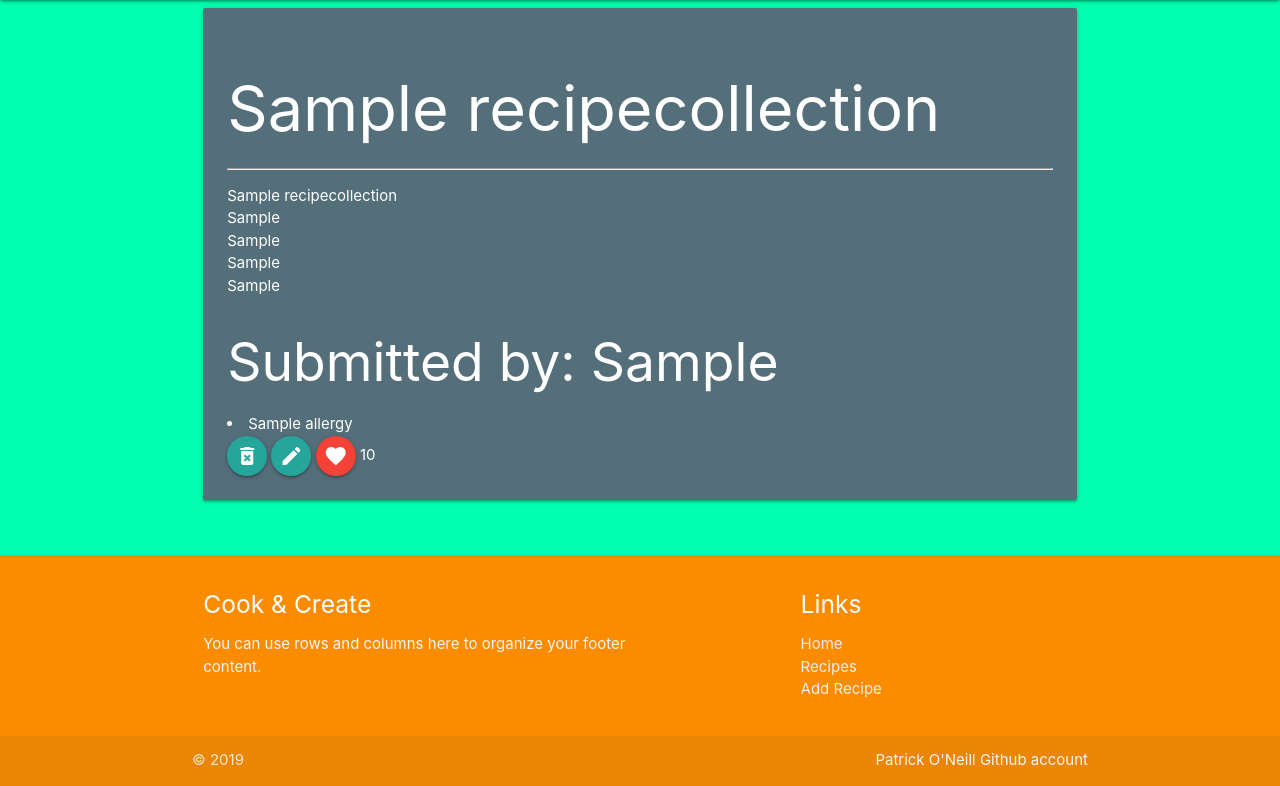
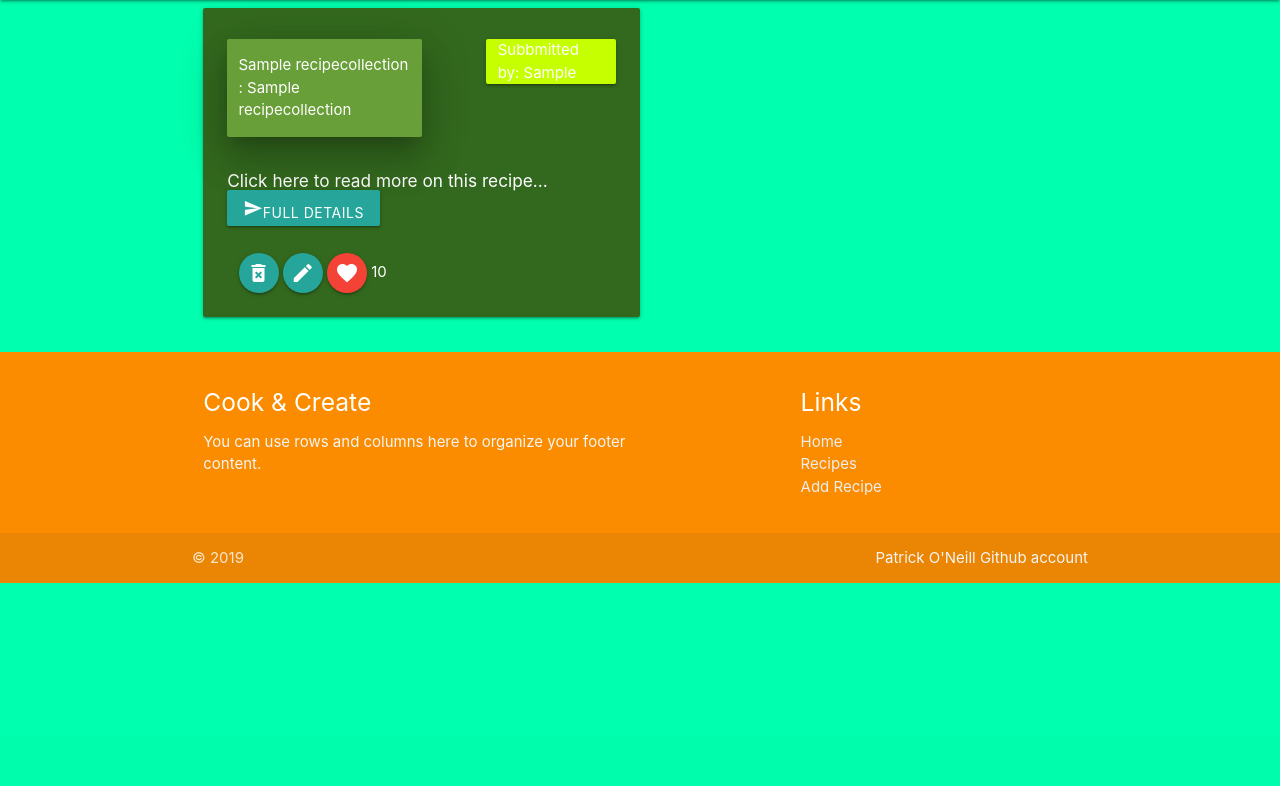
Before and after one commit to patrickoneill/paddys-recipe-app, a Flask app: page /see_recipes in a window 1280 px wide. Shown: the part 64-850 px from the top of the page. After the commit the page ends 647 px from the top, so only its background shows below. Run offline with Flask 2, Linux system fonts and the light colour scheme; a database or web service that is not in the repository returns one stand-in record (values such as "Sample title"); some libraries are stand-ins or nearby versions.

Commit message:
added in function to lead to another page to read the full recipe to minify the amount info on the recipe.hmtl page

```diff
--- a/templates/recipes.html
+++ b/templates/recipes.html
@@ -1,42 +1,49 @@
 {% extends 'base.html'%} {% block content %}
 <div class="container">
+    <div class="col s12 m12">
+        {% for recipes in recipeCollection %}
+        <div class="card light-green darken-4 col s12 m6">
+            <div class="card-content white-text">
                 <div class="row">
-        <div class="col s12 m12 ">
-            {% for recipes in recipeCollection %}
-            <div class="card blue-grey darken-1">
-                <div class="card-content white-text">
-                    <p class="row col s12 m12">
-                        <h1 class="">{{recipes.recipe_name}}</h1>
-                    </p>
-                    <hr/>
-                    <p>
+                    <div class="card light-green darken-2 col s12 m6 left z-depth-5">
                         <ul>
-                            <li>{{recipes.recipe_title}}</li>
-                            <li>{{recipes.recipe_ingredients}}</li>
-                            <li>{{recipes.recipe_cooking}}</li>
-                            <li>{{recipes.recipe_style }}</li>
-
-                            <li>{{recipes.dish_allergine }}</li>
-
+                            <li>{{ recipes.recipe_name }} : {{ recipes.recipe_title }}</li>
                         </ul>
-                    </p>
-                    <h2>Submitted by: {{ recipes.recipe_user }}</h2>
-                    {% for allergy in recipes.dish_allergine %}
-                    <li>{{ allergy }}</li>
-                    {% endfor %}
-
+                    </div>
+                    <div class="card lime accent-3 col s12 m4 right">
+                        <p>Subbmitted by: {{ recipes.recipe_user }}</p>
+                    </div>
+                </div>
+                <div class="row">
+                    <h6>Click here to read more on this recipe... <a href="{{ url_for('that_recipe', task_id=recipes._id) }}" class="btn waves-effect waves-light" role="button"><i class="material-icons">send</i>Full details</a></h6>
+                    <span></span>
+                </div>
+                <!--<div class="row">-->
+                <!--    <div class="row">-->
+                <!--        <div class="card col s12 m4 white black-text">-->
+                <!--            <p>Ingreients: <hr/>{{ recipes.recipe_ingredients }}</p>-->
+                <!--        </div>-->
+                <!--        <div class="card col s12 m8 black">-->
+                <!--            <p>Cooking Instructions: <hr/>{{ recipes.recipe_cooking }}</p>-->
+                <!--        </div>-->
+                <!--    </div>-->
+                <!--    <div class="row">-->
+                <!--        <span class="card red accent-4 ">-->
+                <!--            <p>Allergies: <hr/><i class="right">{{ recipes.dish_allergy }}</i></p>-->
+                <!--        </span>-->
+                <!--    </div>-->
+                <!--</div>-->
                 <p class="">
                     <a href="{{url_for('delete_recipe', task_id=recipes._id)}}" class="btn-floating  waves-effect btn" role="button"><i class="material-icons">delete_forever</i></a>
                     <a href="{{ url_for('edit_recipe', task_id=recipes._id) }}" class="btn-floating  waves-effect btn" role="button"><i class="material-icons">edit</i></a>
+
                     <a class="btn-floating  waves-effect waves-light red"><i class="material-icons" id="recipe_score">favorite</i></a>
                     <span>{{ recipes.recipe_score }}</span>
-
                 </p>
             </div>
         </div>
         {% endfor %}
     </div>
 </div>
-</div>
 
 {% endblock %}
```
Lines whose indentation alone changed are shown as unchanged.
